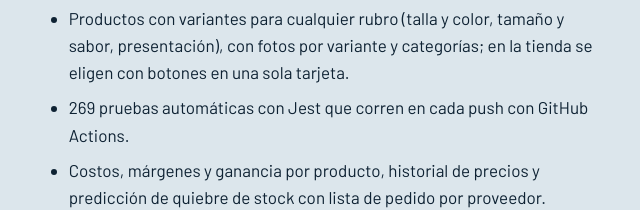
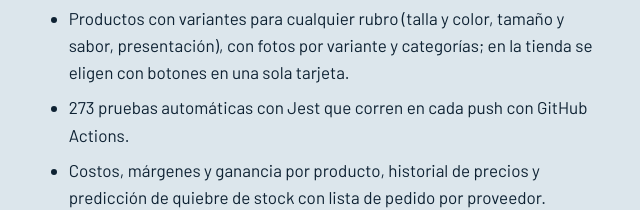
Before and after one commit to ACSERNE/ACSERNE.github.io, a plain HTML site: page index.html in a window 1280 px wide. Shown: the part 1600-1810 px from the top of the page, 102-742 px from the left. Drawn offline with nearby package versions, Linux system fonts and the light colour scheme.

Commit message:
Portafolio: 273 pruebas

```diff
--- a/index.html
+++ b/index.html
@@ -228,7 +228,7 @@
             <li>Inventario por lotes con fecha de vencimiento: alertas desde 30 días antes y descuento de lo que vence primero (FEFO).</li>
             <li>Módulo de analítica de ventas: mapa de calor por día y hora, análisis ABC (Pareto), análisis de canasta con <em>lift</em> y proyección de ventas a 30 días, con gráficos propios en SVG.</li>
             <li>Productos con variantes para cualquier rubro (talla y color, tamaño y sabor, presentación), con fotos por variante y categorías; en la tienda se eligen con botones en una sola tarjeta.</li>
-            <li>269 pruebas automáticas con Jest que corren en cada push con GitHub Actions.</li>
+            <li>273 pruebas automáticas con Jest que corren en cada push con GitHub Actions.</li>
             <li>Costos, márgenes y ganancia por producto, historial de precios y predicción de quiebre de stock con lista de pedido por proveedor.</li>
             <li>Tareas programadas (cron) que envían alertas de vencimiento y un resumen diario por correo; importación masiva de productos desde Excel y exportación de ventas, inventario y caja a Excel.</li>
             <li>Seguridad: JWT, verificación en dos pasos por correo, contraseñas cifradas con bcrypt. Encontré y corregí fallas reales, como una escalada de rol y rutas públicas que exponían datos.</li>
```
